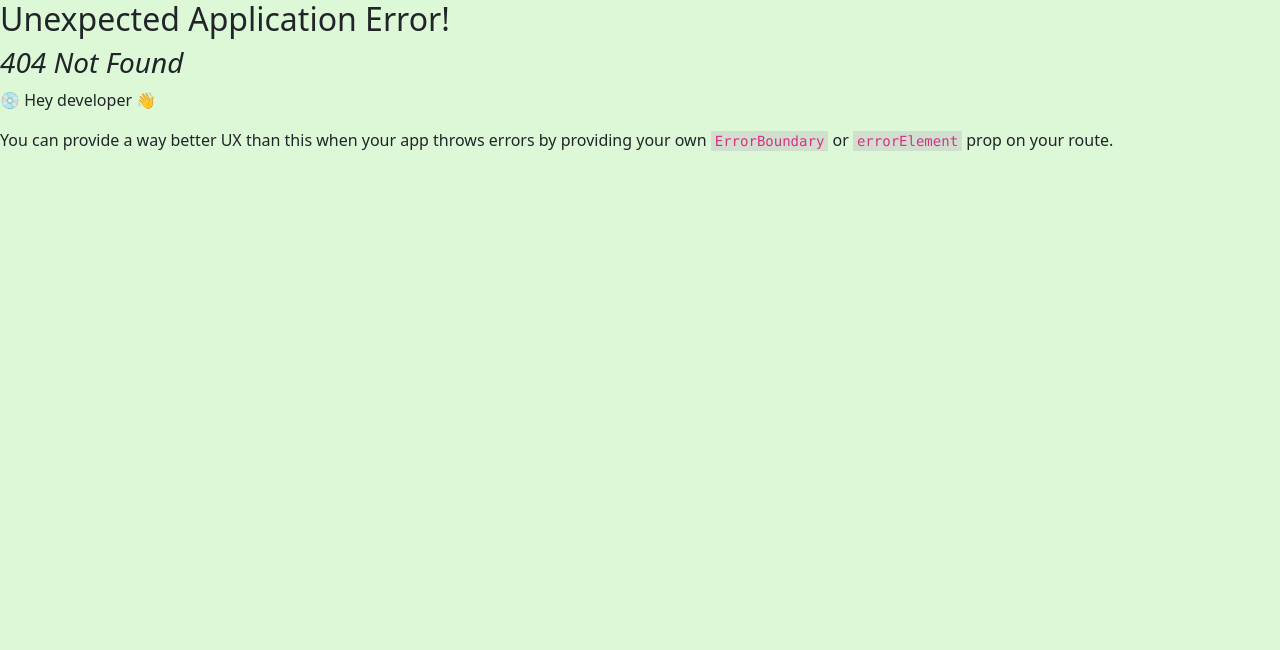
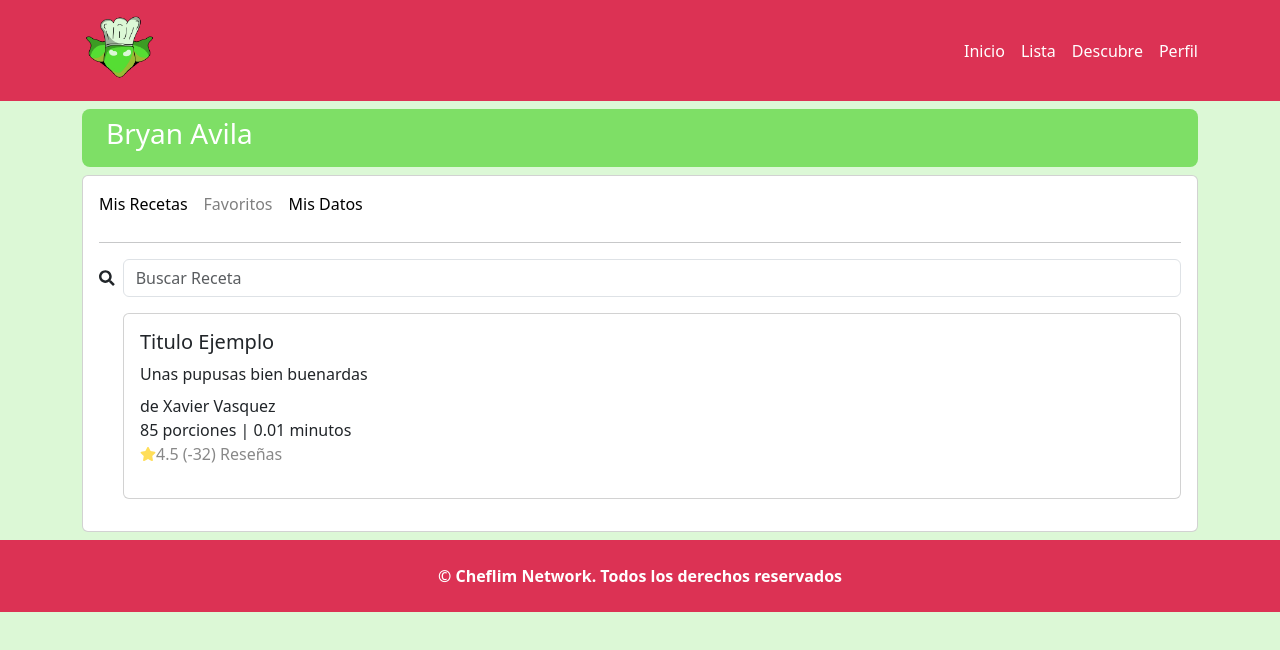
Before and after one commit to oeportil/CheflimFrontend, a React (Vite) app: page /user/favs in a window 1280 px wide. Before the commit this address had no page. Shown: the top 650 px of the page. Built offline with nearby package versions, Linux system fonts and the light colour scheme.

Commit message:
Maquetando cosas del usuario

```diff
--- a/src/privateRoutes/Perfil.tsx
+++ b/src/privateRoutes/Perfil.tsx
@@ -1,6 +1,36 @@
+import Nav from 'react-bootstrap/Nav';
+import { Outlet } from 'react-router-dom';
+import { useLocation } from 'react-router-dom';
+
 const Perfil = () => {
+  const location = useLocation();
   return (
-    <div>Perfil</div>
+    <main className="container">
+    <div className="bg-green text-white my-2 py-2 px-4 rounded-3 d-flex flex-sm-row flex-column align-items-center justify-content-between">
+      <div>
+        <h3>Bryan Avila</h3>
+      </div>
+    </div>
+    <div className='card px-3 pt-2 pb-3 my-2 '>
+      <Nav variant="underline" defaultActiveKey="/home">
+        <Nav.Item>
+          <Nav.Link href='/user' disabled={location.pathname == "/user"} className={`text-black ${location.pathname == "/user" ? 'text-black-50' : ''}`} eventKey="/user">Mis Recetas</Nav.Link>
+        </Nav.Item>
+        <Nav.Item>
+          <Nav.Link href='/user/favs' disabled={location.pathname == "/user/favs"} className={`text-black ${location.pathname == "/user/favs" ? 'text-black-50' : ''}`} eventKey="/user/favs">Favoritos</Nav.Link>
+        </Nav.Item>
+        <Nav.Item>
+          <Nav.Link href='/user/datos' disabled={location.pathname == "/user/datos"} className={`text-black ${location.pathname == "/user/datos" ? 'text-black-50' : ''}`} eventKey="/user/datos">
+            Mis Datos
+          </Nav.Link>
+        </Nav.Item>
+      </Nav>
+      <hr />
+      <div>
+        <Outlet/>
+      </div>
+    </div>
+  </main>
   )
 }
 
--- /dev/null
+++ b/src/privateRoutes/PerfilSections/Datos.tsx
@@ -0,0 +1,17 @@
+import { Link } from "react-router-dom"
+
+const Datos = () => {
+  return (
+    <div>
+        <p className="fw-bold">Nombre: <span className="fw-normal">Bryan Daniel Avila Villanueva</span></p>
+        <p className="fw-bold">Nickname: <span className="fw-normal">Bryan Avila</span></p>
+        <p className="fw-bold">Correo: <span className="fw-normal">Daniel@Villanueva.kevin</span></p>
+        <div className="d-flex gap-2 text-center flex-column flex-sm-row">
+            <Link to={"#"} className="bg-red text-white py-2 w-100 rounded-5 fw-bold">Editar Datos</Link>
+            <Link to={"#"} className="bg-red text-white py-2 w-100 rounded-5 fw-bold">Cambiar Contraseña</Link>
+        </div>
+    </div>
+  )
+}
+
+export default Datos
--- /dev/null
+++ b/src/privateRoutes/PerfilSections/Favoritos.tsx
@@ -0,0 +1,28 @@
+import { Form } from "react-bootstrap"
+import { FaSearch } from "react-icons/fa";
+import Recetas from "../../components/Recetas";
+
+const Favoritos = () => {
+  return (
+    <>
+      <Form>
+          <Form.Group className="d-flex align-items-center gap-2">
+             <FaSearch/> <Form.Control type="text" placeholder={`Buscar Receta`}/>
+          </Form.Group>
+      </Form>
+      <div className="py-3 ms-4">
+        <Recetas
+          titulo="Titulo Ejemplo"
+          creador="Xavier Vasquez"
+          calficacion={4.5}
+          descripcion="Unas pupusas bien buenardas"
+          porciones={85}
+          resenas={-32}
+          tiempo={0.01}
+        />
+      </div>
+    </>
+  )
+}
+
+export default Favoritos
--- /dev/null
+++ b/src/privateRoutes/PerfilSections/MisRecetas.tsx
@@ -0,0 +1,18 @@
+import MisRecetasCard from "./components/MisRecetasCard"
+
+const MisRecetas = () => {
+  return (
+    <>
+      <MisRecetasCard
+        titulo="Empanadas Argentinas"
+        calficacion={4.9}
+        descripcion="Empanadas de la concha de su madre"
+        porciones={9}
+        resenas={50}
+        tiempo={30}
+      />
+    </>
+  )
+}
+
+export default MisRecetas
--- /dev/null
+++ b/src/privateRoutes/PerfilSections/components/MisRecetasCard.tsx
@@ -0,0 +1,36 @@
+import { Card } from "react-bootstrap"
+import { FaStar } from "react-icons/fa";
+
+
+type ICardInfo = {
+    titulo: string,
+    descripcion: string,
+    porciones: number,
+    tiempo: number,
+    resenas: number,
+    calficacion: number
+}
+
+const MisRecetasCard = ({titulo, descripcion, calficacion, porciones, resenas, tiempo}: ICardInfo) => {
+  return (
+    <Card>
+        <Card.Body className="d-flex flex-column flex-sm-row">
+           <div className="bg-red">
+
+           </div>
+           <div>
+                <Card.Title>{titulo}</Card.Title>
+                <Card.Text>
+                    <p className="my-0">{descripcion}</p>
+                    <div className="mt-2">
+                        <p className="my-0">{porciones} porciones | {tiempo} minutos </p>
+                        <p className="text-gris d-flex align-items-center"><FaStar className="text-yellow"/>{calficacion} ({resenas}) Reseñas </p>
+                    </div>
+                </Card.Text>
+           </div>
+        </Card.Body>
+    </Card>
+  )
+}
+
+export default MisRecetasCard
--- a/src/router.tsx
+++ b/src/router.tsx
@@ -7,6 +7,9 @@ import Inicio from "./privateRoutes/Inicio";
 import Lista from "./privateRoutes/Lista";
 import Descubre from "./privateRoutes/Descubre";
 import Perfil from "./privateRoutes/Perfil";
+import MisRecetas from "./privateRoutes/PerfilSections/MisRecetas";
+import Favoritos from "./privateRoutes/PerfilSections/Favoritos";
+import Datos from "./privateRoutes/PerfilSections/Datos";
 
 export const router = createBrowserRouter([
   {
@@ -28,6 +31,11 @@ export const router = createBrowserRouter([
       {
         path: "user",
         element: <Perfil />,
+        children:[
+          {index: true, element: <MisRecetas/>},
+          {path:"favs", element:<Favoritos/>},
+          {path: "datos", element:<Datos/>}
+        ]
       },
     ],
   },
```
